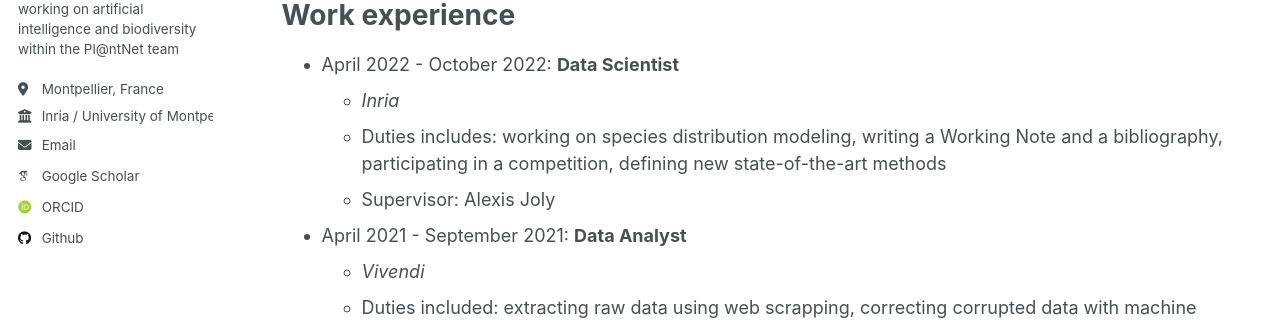
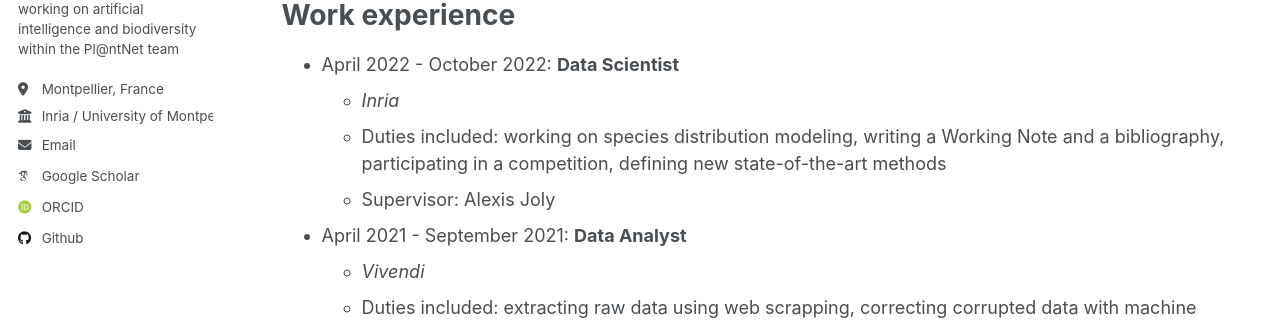
Before and after one commit to cesar-leblanc/cesar-leblanc.github.io, a Jekyll site: the page built from _pages/cv.md, in a window 1280 px wide and 900 px high. Shown: the part 354-674 px from the top of the window. Built offline with Jekyll 4.4.1, drawn with Linux system fonts in a browser that asks for light colours; some web fonts are replaced.

Commit message:
Correct typo in CV

```diff
--- a/_pages/cv.md
+++ b/_pages/cv.md
@@ -20,7 +20,7 @@
 ======
 * April 2022 - October 2022: **Data Scientist**
   * *Inria*
-  * Duties includes: working on species distribution modeling, writing a Working Note and a bibliography, participating in a competition, defining new state-of-the-art methods
+  * Duties included: working on species distribution modeling, writing a Working Note and a bibliography, participating in a competition, defining new state-of-the-art methods
   * Supervisor: Alexis Joly
 
 * April 2021 - September 2021: **Data Analyst**
```
